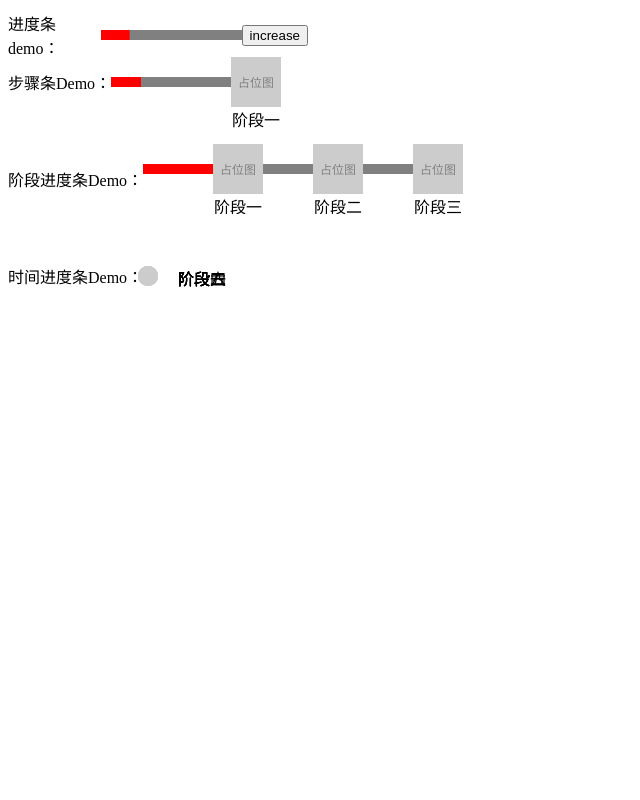
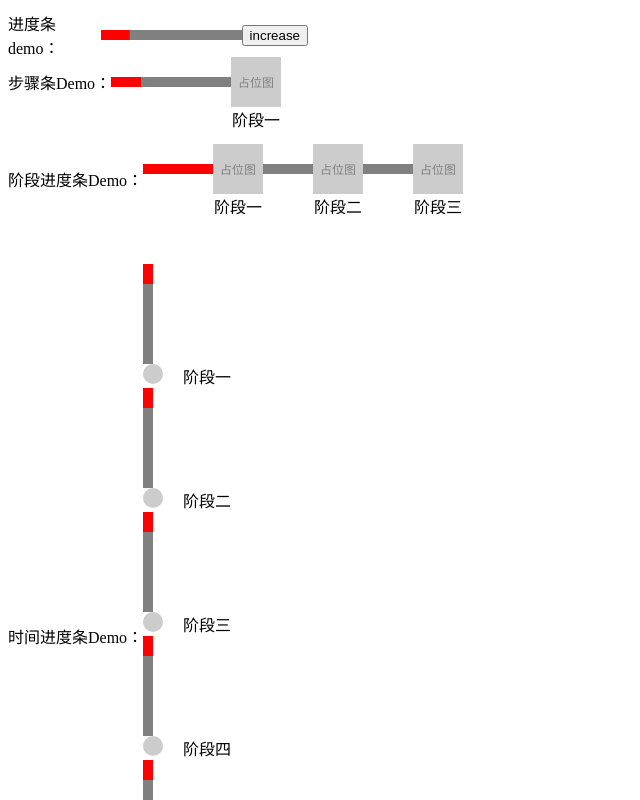
Before and after one commit to XingGuoZM/progress, a React (Create React App) app: page / in a window 1280 px wide. Shown: the top 800 px of the page, without its empty margins (0-640 px from the left). Built offline with nearby package versions, Linux system fonts and the light colour scheme.

Commit message:
progress classnames

```diff
--- a/package.json
+++ b/package.json
@@ -10,7 +10,8 @@
     "react": "18.2.0",
     "react-dom": "18.2.0",
     "react-scripts": "4.0.0",
-    "typescript": "3.2.1"
+    "typescript": "3.2.1",
+    "classnames": "^2.3.2"
   },
   "devDependencies": {
     "@babel/runtime": "7.13.8",
--- a/src/components/Progress/index.tsx
+++ b/src/components/Progress/index.tsx
@@ -1,14 +1,15 @@
-import React, { forwardRef, useRef } from 'react';
+import React, { useRef } from 'react';
 import "./index.css";
 import { IProps } from './types';
 import useProgress from './useProgress';
+import classnames from 'classnames';
 
 function Progress(props: IProps) {
   const bar = useRef<HTMLDivElement>(null);
   const { barStyle, style } = useProgress({ ...props, target: bar.current });
 
   return (
-    <div className="progress" style={style}>
+    <div className={classnames("progress", props.className)} style={style}>
       <div className="progress-bar" ref={bar} style={barStyle} />
     </div>
   );
--- a/src/components/Progress/types.ts
+++ b/src/components/Progress/types.ts
@@ -5,6 +5,7 @@ export interface IProps {
     total?: string | undefined;
     strokeWidth?: string | undefined;
     percent: number;
+    className?: string;
     direction?: DirectionEnum | undefined;
     onChange?: (percent: number) => void;
 }
--- a/src/components/Progress/useProgress.ts
+++ b/src/components/Progress/useProgress.ts
@@ -3,7 +3,7 @@ import { IProps, IBarStyle, IStyle } from './types';
 import { DirectionEnum } from "../../constant";
 
 export default function useProgress(props: IProps) {
-    const { target, total, strokeWidth = '10px', percent, direction = DirectionEnum.Row, onChange } = props;
+    const { target, total = '100%', strokeWidth = '100%', percent, direction = DirectionEnum.Row, onChange } = props;
 
     const barPercent = percent >= 100 ? '0' : `${percent - 100}%`;
     const transition = 'transform 0.2s ease';
--- a/src/components/TimeLine/index.css
+++ b/src/components/TimeLine/index.css
@@ -1,12 +1,10 @@
 .dot-wrap {
   position: relative;
+  height: fit-content;
+}
+.dot-progress {
 }
 .dot {
-  width: fit-content;
-  height: fit-content;
-  position: absolute;
-  left: -50%;
-  top: -10px;
   display: flex;
 }
 .dot-icon {
--- a/src/components/TimeLine/index.tsx
+++ b/src/components/TimeLine/index.tsx
@@ -1,4 +1,6 @@
 import React, { ReactNode } from "react";
+import { DirectionEnum } from "../../constant";
+import Progress from "../Progress";
 import "./index.css";
 
 interface IProps {
@@ -12,9 +14,9 @@ export default function TimeLine(props: IProps) {
   const { text, status, children } = props;
   return (
     <div className="dot-wrap">
-      {children}
+      <Progress className='dot-progress' direction={DirectionEnum.Column} percent={20} total='100px' strokeWidth='10px' />
       <div className="dot">
-          <div className='dot-icon'/>
+        <div className='dot-icon' />
         <div className="dot-title">{text}</div>
       </div>
     </div>
--- a/src/pages/TimeLineDemo/index.tsx
+++ b/src/pages/TimeLineDemo/index.tsx
@@ -4,7 +4,6 @@ import Progress from '../../components/Progress';
 import useStageProgress from "../../hooks/useStageProgress";
 import data from "../../mock/progress.js";
 import './index.css';
-import { DirectionEnum } from '../../constant';
 
 export default function StepProgressDemo() {
     const { stageList } = data;
@@ -12,11 +11,7 @@ export default function StepProgressDemo() {
     return <div className="timeLineDemo">
         <span>时间进度条Demo：</span>
         <div style={{ display: 'flex', flexDirection: 'column' }}>
-            {stageList.map((item, index) => <TimeLine {...item} key={item.id}>
-                <div className='timeLineBar'>
-                    <Progress direction={DirectionEnum.Column} percent={percentList[index]} />
-                </div>
-            </TimeLine>)}
+            {stageList.map((item, index) => <TimeLine {...item} key={item.id} />)}
         </div>
     </div>
 }
```
Also changed, not shown: 1 other file (tests, documents, lock files or other folders).
